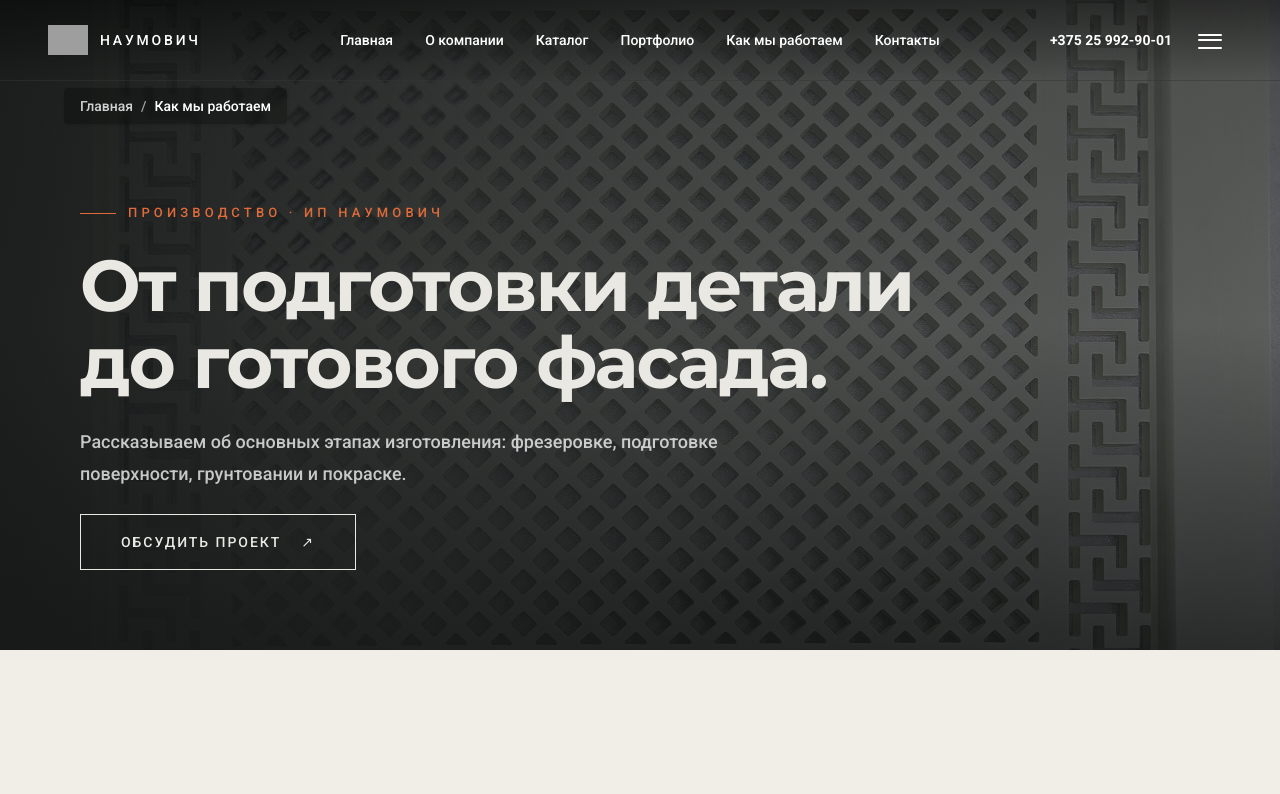
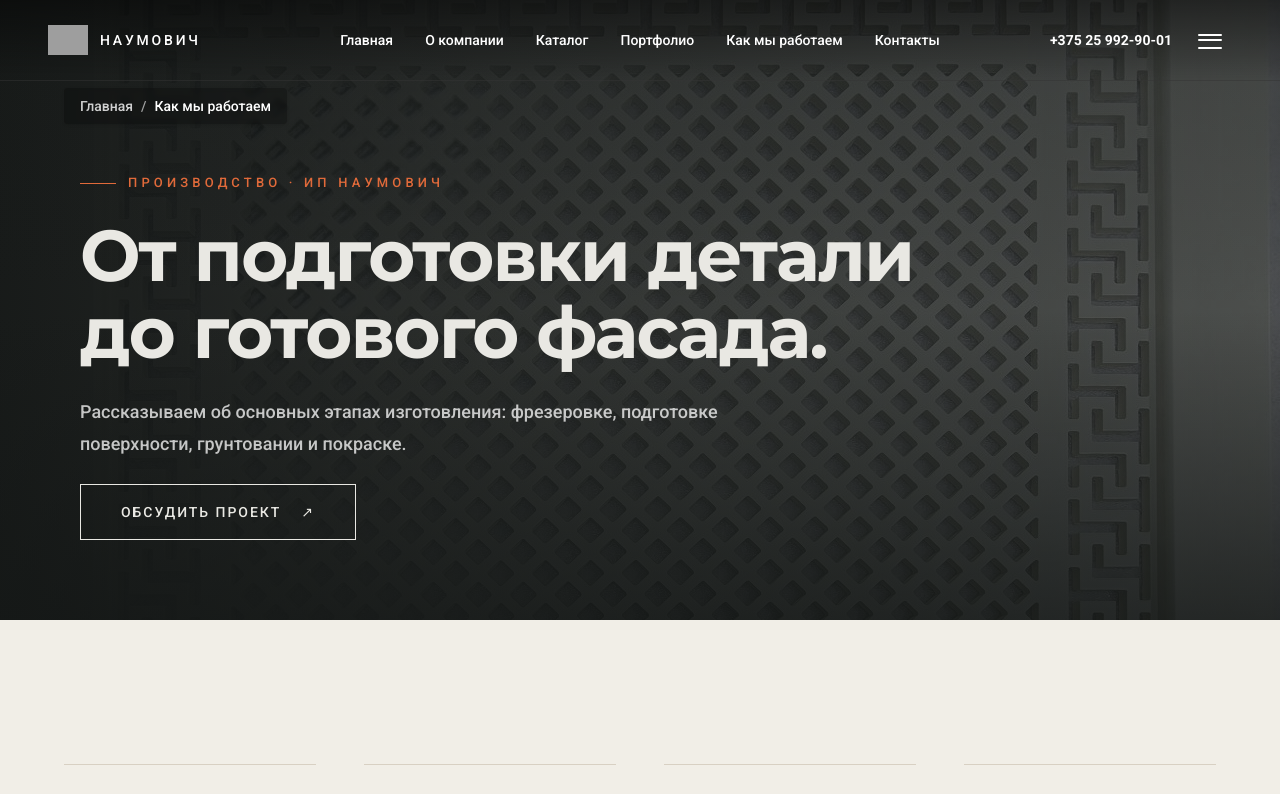
Before and after one commit to IljaBelousow/naumovich-site, a Next.js app: page /production in a window 1280 px wide. Shown: the top 794 px of the page. Built offline with nearby package versions, Linux system fonts and the light colour scheme; grey boxes are pictures that could not be loaded.

Commit message:
Add subtle visual variations to page hero banners

```diff
--- a/src/app/production/page.tsx
+++ b/src/app/production/page.tsx
@@ -43,16 +43,16 @@ const steps = [
 export default function ProductionPage() {
   return (
     <main className="w-full bg-[#F1EEE7]">
-      <section className="relative isolate flex min-h-[560px] items-end overflow-hidden bg-[#202322] text-[#E9E8E3] sm:min-h-[650px]">
+      <section className="relative isolate flex min-h-[540px] items-end overflow-hidden bg-[#202322] text-[#E9E8E3] sm:min-h-[620px]">
         <Image
           src="/images/hero/hero-main.jpg"
           alt="Производство фасадов из МДФ"
           fill
           priority
           sizes="100vw"
-          className="object-cover object-center opacity-45"
+          className="object-cover object-[center_35%] opacity-40"
         />
-        <div className="absolute inset-0 bg-gradient-to-r from-[#141716]/90 via-[#141716]/55 to-[#141716]/25" />
+        <div className="absolute inset-0 bg-gradient-to-r from-[#141716]/95 via-[#141716]/65 to-[#141716]/35" />
         <div className="absolute inset-0 bg-gradient-to-t from-[#141716]/70 via-transparent to-[#141716]/20" />
         <div className="relative mx-auto w-full max-w-[1500px] px-6 pb-16 pt-32 sm:px-12 sm:pb-20 lg:px-20">
           <p className="about-intro mb-6 flex items-center gap-3 text-[11px] font-medium uppercase tracking-[0.32em] text-[#E16A3A]">
```
